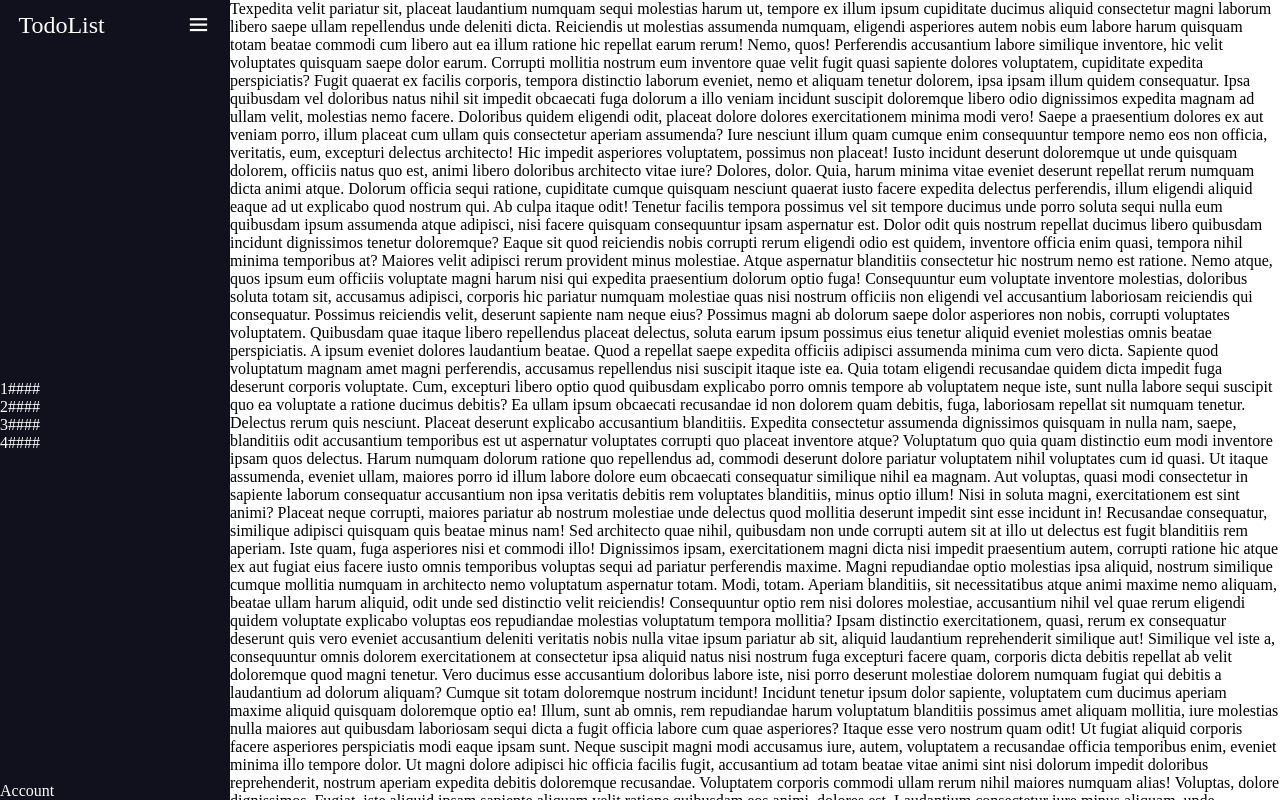
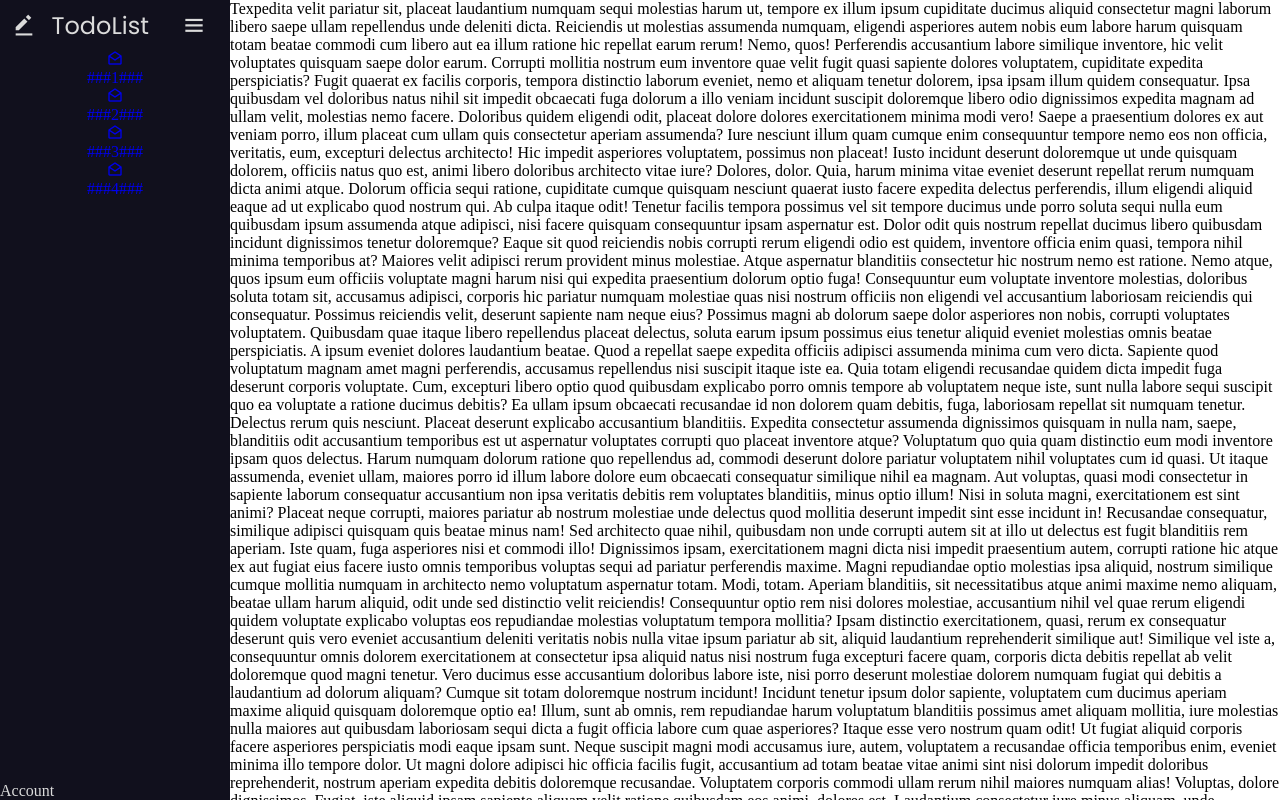
Before and after one commit to SiAvMaAnR/NotesReact, a React (Create React App) app: page / in a window 1280 px wide. Both pictures are taken after a click on the icon 30 px from the left and 25 px from the top of the page. Shown: the top 800 px of the page. Built offline with nearby package versions, Linux system fonts and the light colour scheme.

Commit message:
process sidebar

```diff
--- a/src/components/Sidebar/Sidebar.jsx
+++ b/src/components/Sidebar/Sidebar.jsx
@@ -12,7 +12,14 @@ const Sidebar = (props) => {
         <div className={styles["page"]}>
             <div className={styles["sidebar"] + active}>
                 <div className={styles["sidebar-header"]}>
-                    <div className={styles["sidebar-brand"]}>TodoList</div>
+                    <div className={styles["sidebar-brand"]}>
+                        <div className={styles["sidebar-brand-icon"]}>
+                            <i className="bx bxs-edit-alt"></i>
+                        </div>
+                        <div className={styles["sidebar-brand-title"]}>
+                            TodoList
+                        </div>
+                    </div>
                     <div className={styles["sidebar-btn"]}>
                         <i
                             className="bx bx-menu"
@@ -22,17 +29,41 @@ const Sidebar = (props) => {
                 </div>
 
                 <div className={styles["sidebar-content"]}>
-                    <ul>
-                        <li>1####</li>
-                        <li>2####</li>
-                        <li>3####</li>
-                        <li>4####</li>
-                    </ul>
+                    <Link to="" className={styles["sb-content-link"]}>
+                        <div className={styles["sb-content-element"]}>
+                            <div className={styles["icon"]}>
+                                <i className="bx bx-envelope-open"></i>
+                            </div>
+                            <div className={styles["title"]}>###1###</div>
+                        </div>
+                    </Link>
+                    <Link to="" className={styles["sb-content-link"]}>
+                        <div className={styles["sb-content-element"]}>
+                            <div className={styles["icon"]}>
+                                <i className="bx bx-envelope-open"></i>
+                            </div>
+                            <div className={styles["title"]}>###2###</div>
+                        </div>
+                    </Link>
+                    <Link to="" className={styles["sb-content-link"]}>
+                        <div className={styles["sb-content-element"]}>
+                            <div className={styles["icon"]}>
+                                <i className="bx bx-envelope-open"></i>
+                            </div>
+                            <div className={styles["title"]}>###3###</div>
+                        </div>
+                    </Link>
+                    <Link to="" className={styles["sb-content-link"]}>
+                        <div className={styles["sb-content-element"]}>
+                            <div className={styles["icon"]}>
+                                <i className="bx bx-envelope-open"></i>
+                            </div>
+                            <div className={styles["title"]}>###4###</div>
+                        </div>
+                    </Link>
                 </div>
 
-                <div className={styles["sidebar-account"]}>
-                    Account
-                </div>
+                <div className={styles["sidebar-account"]}>Account</div>
             </div>
 
             <div className={styles["page-content"]}>{props.children}</div>
--- a/src/components/Sidebar/Sidebar.module.css
+++ b/src/components/Sidebar/Sidebar.module.css
@@ -1,24 +1,24 @@
-@import url("https://fonts.googleapis.com/css2?family=Poppins:wght@300;400;500;600;700&display=swap");
+@import url("https://fonts.googleapis.com/css2?family=Lato:wght@900&family=Poppins&family=Roboto&display=swap");
 
 .page {
     display: flex;
 }
 
 .page .sidebar {
-    color: white;
+    color: rgb(219, 219, 219);
     position: sticky;
     top: 0;
     height: 100vh;
     background-color: #11101d;
     flex: 0 0 40px;
-    transition: all 0.5s ease;
     overflow: hidden;
     z-index: 999;
     display: flex;
     justify-content: space-between;
     flex-direction: column;
+    min-width: 60px;
 
-    min-width: 60px;
+    transition: all 0.5s ease;
 }
 
 .page .sidebar.active {
@@ -31,24 +31,38 @@
     align-items: center;
     height: 50px;
     justify-content: center;
-
 }
 
 .page .sidebar.active .sidebar-header {
     justify-content: space-between;
-    padding: 0 8%;
-
+    padding-right: 8%;
+    padding-left: 5%;
 }
 
 .page .sidebar .sidebar-header .sidebar-brand {
     font-size: 24px;
     display: none;
     cursor: pointer;
-
 }
 
 .page .sidebar.active .sidebar-header .sidebar-brand {
-    display: block;
+    display: flex;
+}
+
+.page .sidebar .sidebar-header .sidebar-brand .sidebar-brand-icon {
+    display: flex;
+    align-items: center;
+}
+
+.page .sidebar .sidebar-header .sidebar-brand .sidebar-brand-icon > i {
+    align-self: center;
+    font-size: 25px;
+}
+
+.page .sidebar .sidebar-header .sidebar-brand .sidebar-brand-title {
+    text-align: center;
+    margin: 0 15px;
+    font-family: "Poppins", sans-serif;
 }
 
 .page .sidebar .sidebar-header .sidebar-btn {
@@ -56,20 +70,47 @@
     display: flex;
     align-items: center;
     cursor: pointer;
-}
-
-.page .sidebar .sidebar-header .sidebar-btn > i{
-    text-align: center;
+    border-radius: 5px;
 
 }
 
+.page .sidebar .sidebar-header .sidebar-btn:hover {
+    color: white;
+}
+
+.page .sidebar .sidebar-header .sidebar-btn > i {
+    text-align: center;
+    padding: 5px;
+}
+
 .page .sidebar.active .sidebar-header .sidebar-btn {
+    transform: rotate(180deg);
+    transition: all 0.5s ease;
 }
 
 .page .sidebar .sidebar-content {
+    display: flex;
+    flex-direction: column;
+    flex-grow: 1;
+    align-items: stretch;
 }
 
 .page .sidebar.active .sidebar-content {
+}
+
+.page .sidebar .sidebar-content > .sb-content-link {
+    text-decoration: none;
+}
+
+.page .sidebar.active .sidebar-content > .sb-content-link {
+}
+
+.page .sidebar .sidebar-content .sb-content-link .sb-content-element {
+    text-decoration: none;
+    text-align: center;
+}
+
+.page .sidebar.active .sidebar-content .sb-content-link .sb-content-element {
 }
 
 .page .sidebar .sidebar-account {
```
